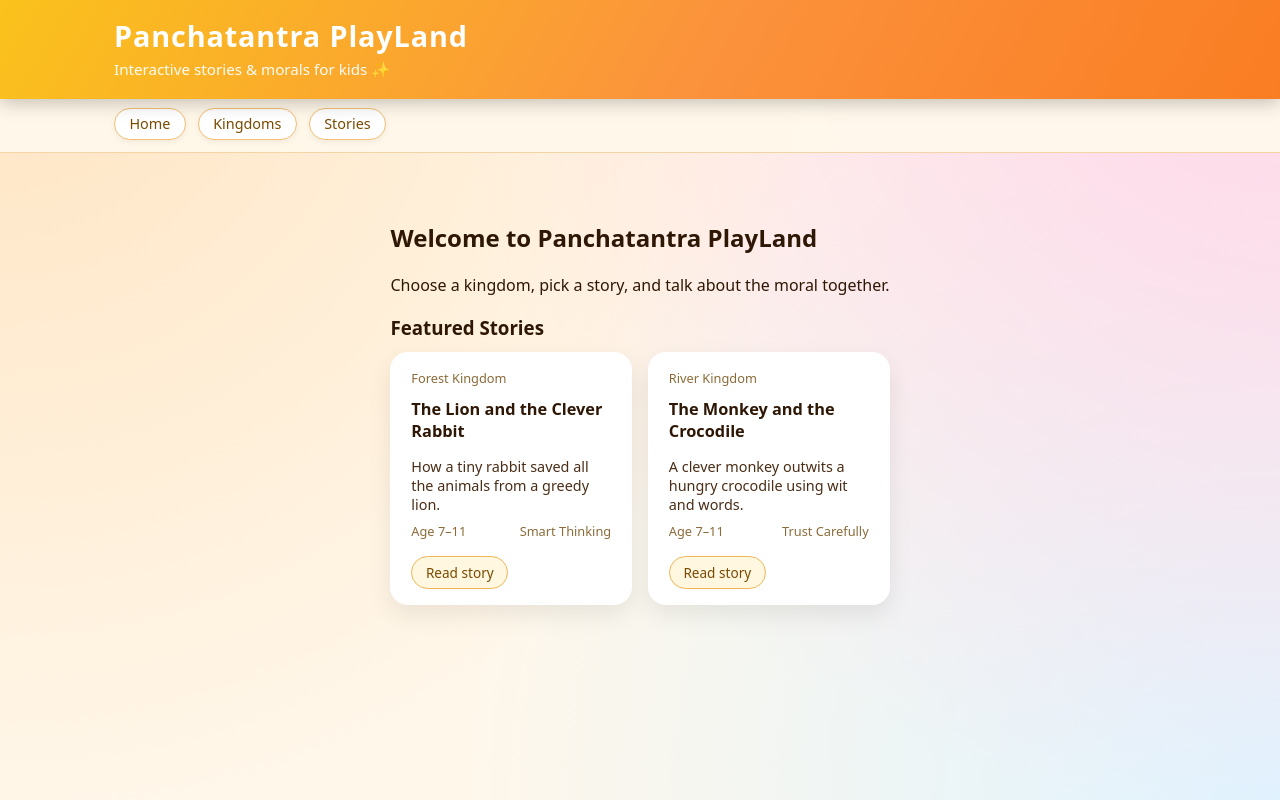
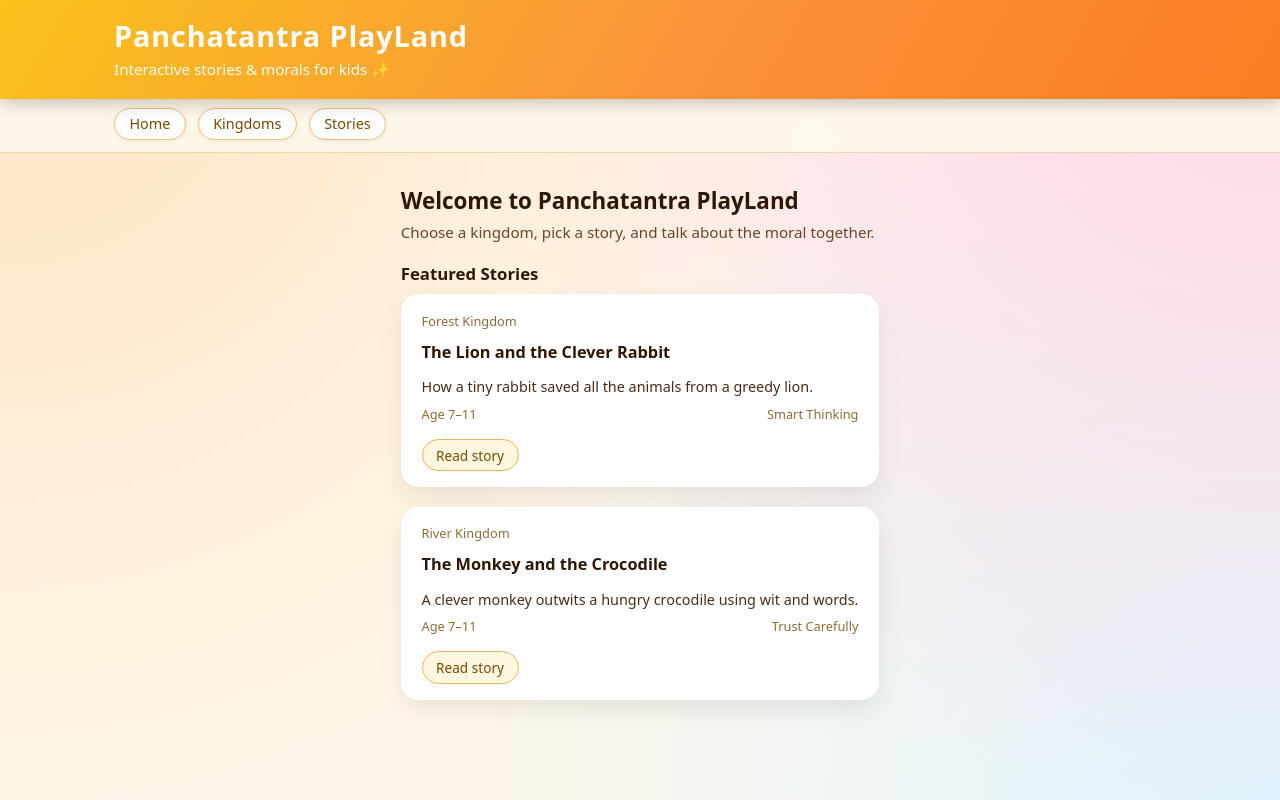
Before and after one commit to vasundharaux/panchatantra-playland, a Next.js app: page / in a window 1280 px wide. Built offline with nearby package versions, Linux system fonts and the light colour scheme.

Commit message:
Update index.js

```diff
--- a/pages/index.js
+++ b/pages/index.js
@@ -14,7 +14,8 @@ const STORIES = [
     id: "monkey-and-crocodile",
     title: "The Monkey and the Crocodile",
     kingdom: "River Kingdom",
-    teaser: "A clever monkey outwits a hungry crocodile using wit and words.",
+    teaser:
+      "A clever monkey outwits a hungry crocodile using wit and words.",
     ageRange: "7–11",
     moralTag: "Trust Carefully",
   },
@@ -22,21 +23,15 @@ const STORIES = [
 
 export default function HomePage() {
   return (
-    <div style={{ padding: "1rem" }}>
-      <h2>Welcome to Panchatantra PlayLand</h2>
-      <p style={{ marginBottom: "1rem" }}>
+    <div className="page">
+      <h2 className="page-title">Welcome to Panchatantra PlayLand</h2>
+      <p className="page-subtitle">
         Choose a kingdom, pick a story, and talk about the moral together.
       </p>
 
-      <h3 style={{ marginBottom: "0.75rem" }}>Featured Stories</h3>
+      <h3 className="section-title">Featured Stories</h3>
 
-      <div
-        style={{
-          display: "grid",
-          gridTemplateColumns: "repeat(auto-fit, minmax(220px, 1fr))",
-          gap: "1rem",
-        }}
-      >
+      <div className="story-grid">
         {STORIES.map((story) => (
           <StoryCard key={story.id} story={story} />
         ))}
```
